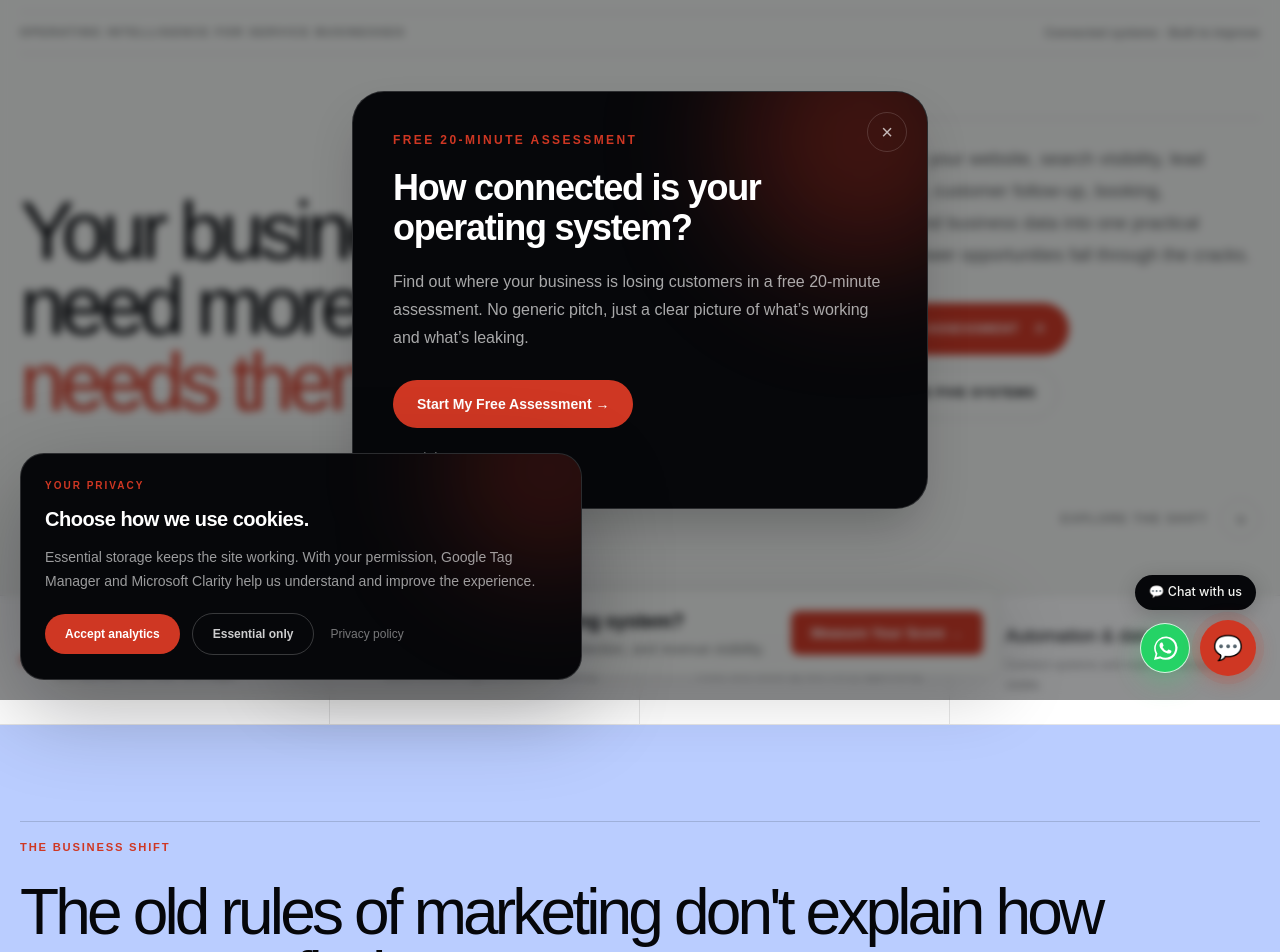
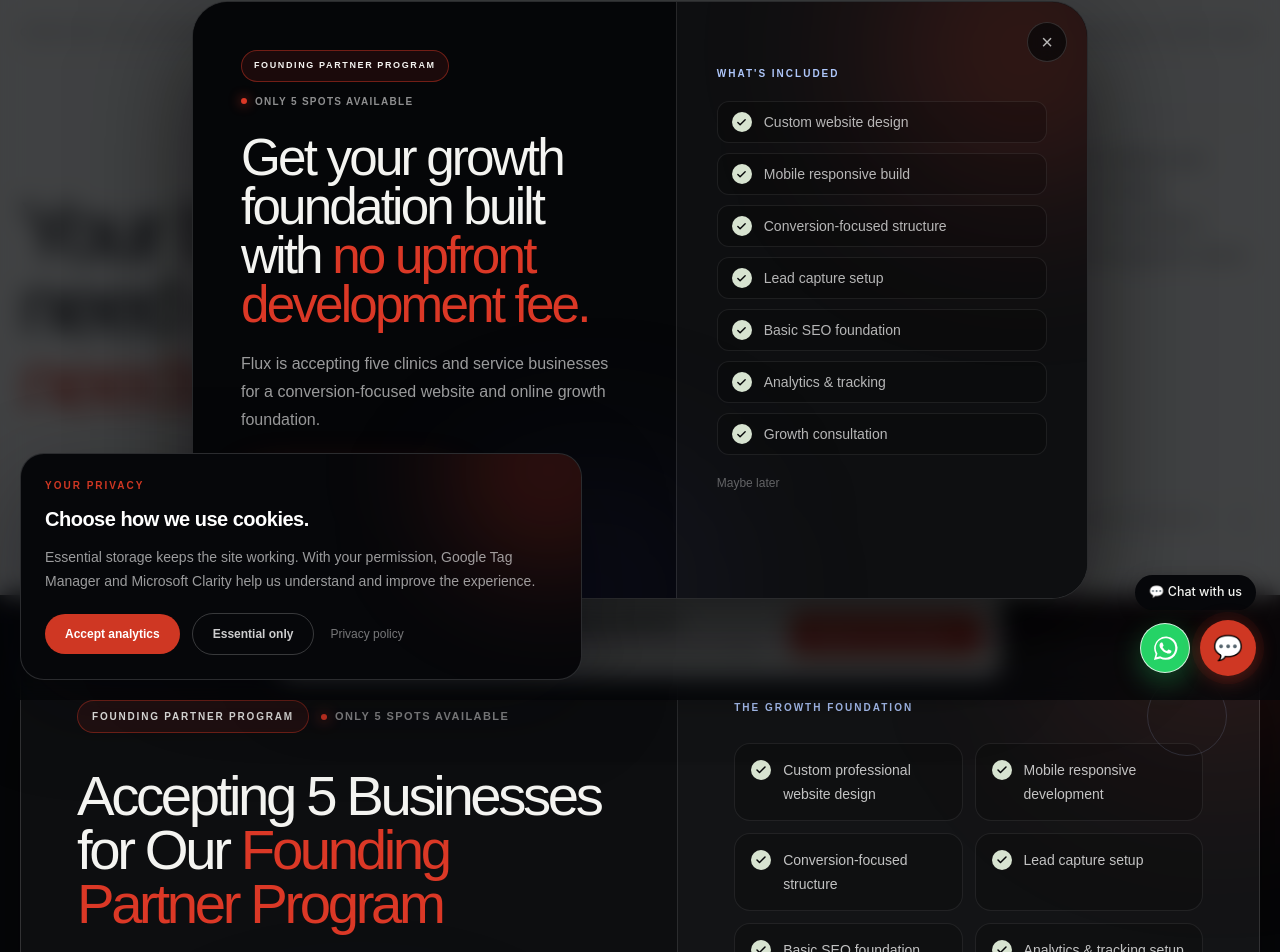
Before and after one commit to dev-gagandeep/Flux-Media-Creations, a Next.js app: page / in a window 1280 px wide. Shown: the part 100-1052 px from the top of the page. Built offline with nearby package versions, Linux system fonts and the light colour scheme.

Commit message:
Add founding partner campaign banner and popup

```diff
--- a/src/components/home/HomeV2.tsx
+++ b/src/components/home/HomeV2.tsx
@@ -31,6 +31,16 @@ const signals = [
   ["Automation & data", "Connect systems and make performance visible."],
 ];
 
+const foundingPartnerBenefits = [
+  "Custom professional website design",
+  "Mobile responsive development",
+  "Conversion-focused structure",
+  "Lead capture setup",
+  "Basic SEO foundation",
+  "Analytics & tracking setup",
+  "Business growth consultation",
+];
+
 function Reveal({ children, className = "", delay = 0 }: { children: React.ReactNode; className?: string; delay?: number }) {
   return <m.div initial={{ opacity: 0, y: 38 }} whileInView={{ opacity: 1, y: 0 }} viewport={{ once: true, amount: .18 }} transition={{ delay, duration: .72, ease: [0.16, 1, 0.3, 1] }} className={className}>{children}</m.div>;
 }
@@ -55,6 +65,48 @@ export default function HomeV2() {
             </m.div>
           </div>
           <Link href="#business-shift" className="group ml-auto flex w-fit items-center gap-3 py-4 text-xs font-bold uppercase tracking-[.12em] text-ink/45">Explore the shift <span className="flex h-10 w-10 items-center justify-center rounded-full border border-ink/15 transition-[color,background-color,border-color,box-shadow,opacity,transform] duration-500 group-hover:translate-y-1 group-hover:bg-ink group-hover:text-white"><ArrowDownRight size={16} /></span></Link>
+        </div>
+      </section>
+
+      <section aria-labelledby="founding-partner-heading" className="relative overflow-hidden bg-[#050608] py-8 text-[#F4F4F1] md:py-12">
+        <div aria-hidden="true" className="absolute -right-24 -top-40 h-80 w-80 rounded-full bg-[#DB3826]/15 blur-[100px]" />
+        <div aria-hidden="true" className="absolute -bottom-40 left-[18%] h-64 w-64 rounded-full bg-[#383B7C]/20 blur-[110px]" />
+        <div className="flux-shell relative">
+          <m.div
+            initial={{ opacity: 0, y: 24 }}
+            whileInView={{ opacity: 1, y: 0 }}
+            viewport={{ once: true, amount: .2 }}
+            transition={{ duration: .72, ease: [0.16, 1, 0.3, 1] }}
+            className="overflow-hidden rounded-[1.75rem] border border-white/15 bg-white/[.035] shadow-[0_28px_90px_rgba(0,0,0,.35)] md:rounded-[2.25rem]"
+          >
+            <div className="grid lg:grid-cols-[1.06fr_.94fr]">
+              <div className="relative p-7 sm:p-9 md:p-12 lg:p-14">
+                <div className="mb-9 flex flex-wrap items-center gap-3">
+                  <span className="rounded-full border border-[#DB3826]/45 bg-[#DB3826]/10 px-3.5 py-2 text-[10px] font-bold uppercase tracking-[.18em] text-[#F4F4F1]">Founding Partner Program</span>
+                  <span className="flex items-center gap-2 text-[11px] font-semibold uppercase tracking-[.13em] text-white/55"><span className="h-1.5 w-1.5 rounded-full bg-[#DB3826] shadow-[0_0_14px_#DB3826]" />Only 5 spots available</span>
+                </div>
+                <h2 id="founding-partner-heading" className="max-w-3xl font-display text-[clamp(2.5rem,4.4vw,4.8rem)] font-medium leading-[.96] tracking-[-.06em]">Accepting 5 Businesses for Our <span className="text-[#DB3826]">Founding Partner Program</span></h2>
+                <p className="mt-7 max-w-2xl text-base leading-7 text-white/65 md:text-lg md:leading-8">Get a conversion-focused website and online growth foundation with no upfront development fee.</p>
+                <div className="mt-9 flex flex-col items-start gap-4 sm:flex-row sm:items-center">
+                  <Link href="/contact?program=founding-partner" className="group inline-flex min-h-14 w-full items-center justify-center gap-3 rounded-full bg-[#DB3826] px-7 text-sm font-bold text-white shadow-[0_16px_45px_rgba(219,56,38,.28)] transition-[transform,box-shadow,background-color] duration-300 hover:-translate-y-0.5 hover:bg-[#c83222] hover:shadow-[0_20px_55px_rgba(219,56,38,.38)] sm:w-auto">Apply For Your Spot <ArrowUpRight size={17} className="transition-transform group-hover:translate-x-0.5 group-hover:-translate-y-0.5" /></Link>
+                  <p className="text-xs leading-5 text-white/45">Available for clinics and service businesses.</p>
+                </div>
+              </div>
+              <div className="relative border-t border-white/10 bg-white/[.025] p-7 sm:p-9 md:p-12 lg:border-l lg:border-t-0 lg:p-14">
+                <div aria-hidden="true" className="absolute right-8 top-8 h-20 w-20 rounded-full border border-[#AEC6FA]/15" />
+                <p className="text-[10px] font-bold uppercase tracking-[.2em] text-[#AEC6FA]">The growth foundation</p>
+                <ul className="mt-7 grid gap-3 sm:grid-cols-2 lg:grid-cols-1 xl:grid-cols-2">
+                  {foundingPartnerBenefits.map((benefit, index) => (
+                    <li key={benefit} className={`${index === foundingPartnerBenefits.length - 1 ? "sm:col-span-2 lg:col-span-1 xl:col-span-2" : ""} flex items-start gap-3 rounded-2xl border border-white/[.08] bg-black/20 px-4 py-3.5 text-sm leading-6 text-white/75`}>
+                      <span className="mt-0.5 flex h-5 w-5 shrink-0 items-center justify-center rounded-full bg-[#D7E3D0] text-[#050608]"><Check size={12} strokeWidth={3} /></span>
+                      {benefit}
+                    </li>
+                  ))}
+                </ul>
+                <div className="mt-7 flex items-center justify-between border-t border-white/10 pt-5 text-[10px] font-semibold uppercase tracking-[.16em] text-white/35"><span>Built for conversion</span><span className="text-[#DB3826]">01 / 05</span></div>
+              </div>
+            </div>
+          </m.div>
         </div>
       </section>
 
--- a/src/components/layout/SmartPopup.tsx
+++ b/src/components/layout/SmartPopup.tsx
@@ -1,95 +1,59 @@
 "use client";
 
 import Link from "next/link";
-import { FormEvent, useEffect, useRef, useState } from "react";
+import { useEffect, useRef, useState } from "react";
+import { ArrowUpRight, Check } from "lucide-react";
 import { usePathname } from "next/navigation";
 
-type PopupKind = "assessment" | "newsletter" | "exit";
+const SESSION_KEY = "flux-founding-partner-popup-v1";
 
-const SESSION_KEY = "flux-popup-shown";
-const WEB3FORMS_ACCESS_KEY = "9c81aa58-8835-4d78-87db-6a707c241ba9";
-
-const solutionPaths = new Set([
-  "/solutions",
-  "/patient-revenue-system",
-  "/clinics",
-  "/revenue-intelligence",
-  "/ai-discovery",
-  "/customer-progression",
-  "/services",
-]);
-
-const excludedPaths = new Set([
-  "/business-intelligence-audit",
-  "/contact",
-  "/privacy",
-  "/terms",
-]);
+const benefits = [
+  "Custom website design",
+  "Mobile responsive build",
+  "Conversion-focused structure",
+  "Lead capture setup",
+  "Basic SEO foundation",
+  "Analytics & tracking",
+  "Growth consultation",
+];
 
 export default function SmartPopup() {
   const pathname = usePathname();
-  const [kind, setKind] = useState<PopupKind | null>(null);
-  const [email, setEmail] = useState("");
-  const [status, setStatus] = useState<"idle" | "sending" | "success" | "error">("idle");
+  const [open, setOpen] = useState(false);
   const openRef = useRef(false);
 
   useEffect(() => {
-    openRef.current = Boolean(kind);
-  }, [kind]);
+    openRef.current = open;
+  }, [open]);
 
   useEffect(() => {
-    setKind(null);
-    setStatus("idle");
-    setEmail("");
+    setOpen(false);
+    if (sessionStorage.getItem(SESSION_KEY)) return;
 
-    if (excludedPaths.has(pathname) || sessionStorage.getItem(SESSION_KEY)) return;
-
-    const isArticle = pathname === "/blog" || pathname.startsWith("/blog/");
-    const isHighIntent =
-      pathname === "/" ||
-      pathname.startsWith("/industries") ||
-      solutionPaths.has(pathname);
     let armedForExit = false;
-
-    const show = (nextKind: PopupKind) => {
+    const show = () => {
       if (openRef.current || sessionStorage.getItem(SESSION_KEY)) return;
-      sessionStorage.setItem(SESSION_KEY, nextKind);
+      sessionStorage.setItem(SESSION_KEY, "shown");
       openRef.current = true;
-      setKind(nextKind);
+      setOpen(true);
     };
 
     const scrollTrigger = () => {
       const available = document.documentElement.scrollHeight - window.innerHeight;
-      if (available <= 0) return;
-      const progress = window.scrollY / available;
-
-      if (isArticle && progress >= 0.45) show("newsletter");
-      if (isHighIntent && progress >= 0.5) show("assessment");
+      if (available > 0 && window.scrollY / available >= 0.35) show();
     };
-
-    const timer = isHighIntent
-      ? window.setTimeout(() => show("assessment"), 22000)
-      : undefined;
+    const timer = window.setTimeout(show, 14000);
     const armTimer = window.setTimeout(() => {
       armedForExit = true;
-    }, 8000);
-
+    }, 6000);
     const exitTrigger = (event: MouseEvent) => {
-      if (
-        armedForExit &&
-        event.clientY <= 0 &&
-        !event.relatedTarget &&
-        window.matchMedia("(pointer: fine)").matches
-      ) {
-        show("exit");
-      }
+      if (armedForExit && event.clientY <= 0 && !event.relatedTarget && window.matchMedia("(pointer: fine)").matches) show();
     };
 
     window.addEventListener("scroll", scrollTrigger, { passive: true });
     document.addEventListener("mouseout", exitTrigger);
-
     return () => {
-      if (timer) window.clearTimeout(timer);
+      window.clearTimeout(timer);
       window.clearTimeout(armTimer);
       window.removeEventListener("scroll", scrollTrigger);
       document.removeEventListener("mouseout", exitTrigger);
@@ -97,148 +61,74 @@ export default function SmartPopup() {
   }, [pathname]);
 
   useEffect(() => {
-    if (!kind) return;
+    if (!open) return;
     const onKeyDown = (event: KeyboardEvent) => {
-      if (event.key === "Escape") setKind(null);
+      if (event.key === "Escape") setOpen(false);
     };
     document.addEventListener("keydown", onKeyDown);
     return () => document.removeEventListener("keydown", onKeyDown);
-  }, [kind]);
+  }, [open]);
 
-  async function submitNewsletter(event: FormEvent<HTMLFormElement>) {
-    event.preventDefault();
-    setStatus("sending");
-
-    const formData = new FormData();
-    formData.append("access_key", WEB3FORMS_ACCESS_KEY);
-    formData.append("email", email);
-    formData.append("subject", "New Flux Insights subscriber");
-    formData.append("from_name", "Flux Website Popup");
-    formData.append("message", `New monthly insights signup from ${pathname}`);
-
-    try {
-      const response = await fetch("https://api.web3forms.com/submit", {
-        method: "POST",
-        body: formData,
-      });
-      const data = (await response.json()) as { success?: boolean };
-      setStatus(data.success ? "success" : "error");
-    } catch {
-      setStatus("error");
-    }
-  }
-
-  if (!kind) return null;
-
-  const isNewsletter = kind === "newsletter";
-  const content =
-    kind === "assessment"
-      ? {
-          eyebrow: "Free 20-minute assessment",
-          title: "How connected is your operating system?",
-          description:
-            "Find out where your business is losing customers in a free 20-minute assessment. No generic pitch, just a clear picture of what’s working and what’s leaking.",
-          button: "Start My Free Assessment",
-          dismiss: "Not right now",
-        }
-      : kind === "exit"
-        ? {
-            eyebrow: "Before you go",
-            title: "Before you go, one question.",
-            description:
-              "Do you know where your business is actually losing customers? Most don’t, until they run the assessment. It takes 20 minutes and costs nothing.",
-            button: "Show Me the Gaps",
-            dismiss: "I’ll pass",
-          }
-        : {
-            eyebrow: "Monthly intelligence",
-            title: "Enjoying this? Get insights like this in your inbox.",
-            description:
-              "One practical email a month on AI search, automation, and growth for appointment-based businesses. No fluff, no spam.",
-            button: "Send Me the Insights",
-            dismiss: "No thanks",
-          };
+  if (!open) return null;
 
   return (
     <div
-      className="fixed inset-0 z-[100] flex items-end justify-center bg-ink/45 p-3 backdrop-blur-sm sm:items-center sm:p-6"
+      className="fixed inset-0 z-[100] flex items-end justify-center bg-[#050608]/75 p-3 backdrop-blur-md sm:items-center sm:p-6"
       role="presentation"
       onMouseDown={(event) => {
-        if (event.target === event.currentTarget) setKind(null);
+        if (event.target === event.currentTarget) setOpen(false);
       }}
     >
       <section
         role="dialog"
         aria-modal="true"
-        aria-labelledby="smart-popup-title"
-        className="relative w-full max-w-xl overflow-hidden rounded-[2rem] border border-white/15 bg-ink px-6 py-8 text-white shadow-2xl sm:px-10 sm:py-10"
+        aria-labelledby="founding-popup-title"
+        aria-describedby="founding-popup-description"
+        className="relative max-h-[calc(100dvh-1.5rem)] w-full max-w-4xl overflow-y-auto rounded-[1.75rem] border border-white/15 bg-[#050608] text-[#F4F4F1] shadow-[0_35px_110px_rgba(0,0,0,.65)] sm:max-h-[calc(100dvh-3rem)] sm:rounded-[2.25rem]"
       >
-        <div className="absolute -right-16 -top-20 h-64 w-64 rounded-full bg-flux/30 blur-3xl" aria-hidden="true" />
+        <div aria-hidden="true" className="pointer-events-none absolute -right-20 -top-24 h-72 w-72 rounded-full bg-[#DB3826]/20 blur-[90px]" />
+        <div aria-hidden="true" className="pointer-events-none absolute -bottom-24 left-1/3 h-52 w-52 rounded-full bg-[#383B7C]/20 blur-[90px]" />
         <button
           type="button"
           aria-label="Close popup"
-          onClick={() => setKind(null)}
-          className="absolute right-5 top-5 z-10 grid h-10 w-10 place-items-center rounded-full border border-white/15 text-xl text-white/70 transition hover:rotate-90 hover:border-white/35 hover:text-white"
+          onClick={() => setOpen(false)}
+          className="absolute right-4 top-4 z-20 grid h-10 w-10 place-items-center rounded-full border border-white/15 bg-[#050608]/70 text-xl text-white/70 backdrop-blur transition hover:rotate-90 hover:border-white/35 hover:text-white sm:right-5 sm:top-5"
         >
           ×
         </button>
 
-        <div className="relative">
-          <p className="text-xs font-semibold uppercase tracking-[0.2em] text-flux">{content.eyebrow}</p>
-          <h2 id="smart-popup-title" className="mt-5 max-w-lg font-display text-3xl font-semibold leading-tight tracking-[-0.035em] sm:text-4xl">
-            {content.title}
-          </h2>
-          <p className="mt-5 max-w-lg text-base leading-7 text-white/65">{content.description}</p>
+        <div className="relative grid lg:grid-cols-[1.08fr_.92fr]">
+          <div className="p-6 pb-7 sm:p-10 lg:p-12">
+            <div className="flex flex-wrap items-center gap-3 pr-10">
+              <span className="rounded-full border border-[#DB3826]/45 bg-[#DB3826]/10 px-3 py-2 text-[9px] font-bold uppercase tracking-[.18em]">Founding Partner Program</span>
+              <span className="flex items-center gap-2 text-[10px] font-semibold uppercase tracking-[.13em] text-white/55"><span className="h-1.5 w-1.5 rounded-full bg-[#DB3826] shadow-[0_0_12px_#DB3826]" />Only 5 spots available</span>
+            </div>
+            <h2 id="founding-popup-title" className="mt-6 max-w-2xl font-display text-[clamp(2.15rem,4vw,4rem)] font-medium leading-[.96] tracking-[-.055em]">
+              Get your growth foundation built with <span className="text-[#DB3826]">no upfront development fee.</span>
+            </h2>
+            <p id="founding-popup-description" className="mt-5 max-w-xl text-sm leading-6 text-white/60 sm:text-base sm:leading-7">Flux is accepting five clinics and service businesses for a conversion-focused website and online growth foundation.</p>
+            <Link
+              href="/contact?program=founding-partner"
+              onClick={() => setOpen(false)}
+              className="group mt-7 inline-flex w-full items-center justify-center gap-3 rounded-full bg-[#DB3826] px-7 py-4 text-sm font-bold text-white shadow-[0_16px_45px_rgba(219,56,38,.3)] transition-[transform,box-shadow,background-color] hover:-translate-y-0.5 hover:bg-[#c83222] hover:shadow-[0_20px_55px_rgba(219,56,38,.4)] sm:w-auto"
+            >
+              Apply For Your Spot <ArrowUpRight size={17} className="transition-transform group-hover:translate-x-0.5 group-hover:-translate-y-0.5" />
+            </Link>
+            <p className="mt-4 text-[11px] leading-5 text-white/40">Available for clinics and service businesses.</p>
+          </div>
 
-          {isNewsletter ? (
-            status === "success" ? (
-              <div className="mt-7 rounded-2xl border border-white/15 bg-white/10 p-5">
-                <p className="font-semibold">You’re on the list.</p>
-                <p className="mt-1 text-sm text-white/60">The next practical Flux insight will arrive in your inbox.</p>
-              </div>
-            ) : (
-              <form onSubmit={submitNewsletter} className="mt-7">
-                <label htmlFor="popup-email" className="sr-only">Email address</label>
-                <div className="flex flex-col gap-3 sm:flex-row">
-                  <input
-                    id="popup-email"
-                    name="email"
-                    type="email"
-                    required
-                    autoComplete="email"
-                    value={email}
-                    onChange={(event) => setEmail(event.target.value)}
-                    placeholder="Your email address"
-                    className="min-h-12 flex-1 rounded-full border border-white/20 bg-white/10 px-5 text-sm text-white outline-none placeholder:text-white/40 focus:border-flux"
-                  />
-                  <button
-                    type="submit"
-                    disabled={status === "sending"}
-                    className="min-h-12 rounded-full bg-flux px-6 text-sm font-semibold text-white transition hover:-translate-y-0.5 disabled:cursor-wait disabled:opacity-60"
-                  >
-                    {status === "sending" ? "Sending…" : content.button}
-                  </button>
-                </div>
-                {status === "error" ? <p className="mt-3 text-sm text-red-300">Something went wrong. Please try again.</p> : null}
-              </form>
-            )
-          ) : (
-            <Link
-              href="/business-intelligence-audit"
-              onClick={() => setKind(null)}
-              className="mt-7 inline-flex min-h-12 items-center rounded-full bg-flux px-6 text-sm font-semibold text-white transition hover:-translate-y-1"
-            >
-              {content.button} →
-            </Link>
-          )}
-
-          <button
-            type="button"
-            onClick={() => setKind(null)}
-            className="mt-5 block text-sm text-white/45 underline-offset-4 transition hover:text-white hover:underline"
-          >
-            {content.dismiss}
-          </button>
+          <div className="border-t border-white/10 bg-white/[.035] p-6 sm:p-8 lg:border-l lg:border-t-0 lg:p-10 lg:pt-16">
+            <p className="text-[10px] font-bold uppercase tracking-[.2em] text-[#AEC6FA]">What&apos;s included</p>
+            <ul className="mt-5 grid gap-2.5 sm:grid-cols-2 lg:grid-cols-1">
+              {benefits.map((benefit) => (
+                <li key={benefit} className="flex items-center gap-3 rounded-xl border border-white/[.08] bg-black/20 px-3.5 py-2.5 text-xs leading-5 text-white/70 sm:text-sm">
+                  <span className="flex h-5 w-5 shrink-0 items-center justify-center rounded-full bg-[#D7E3D0] text-[#050608]"><Check size={11} strokeWidth={3} /></span>
+                  {benefit}
+                </li>
+              ))}
+            </ul>
+            <button type="button" onClick={() => setOpen(false)} className="mt-5 text-xs text-white/35 underline-offset-4 transition hover:text-white hover:underline">Maybe later</button>
+          </div>
         </div>
       </section>
     </div>
```
Also changed, not shown: public/images/campaigns/founding-partner-program-1080.png (added).
